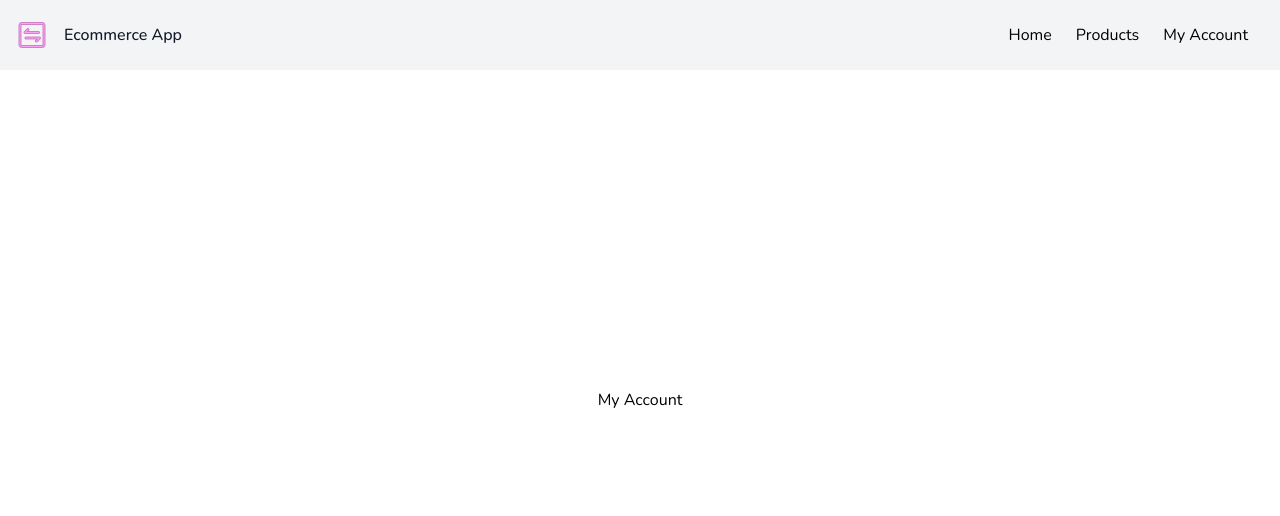
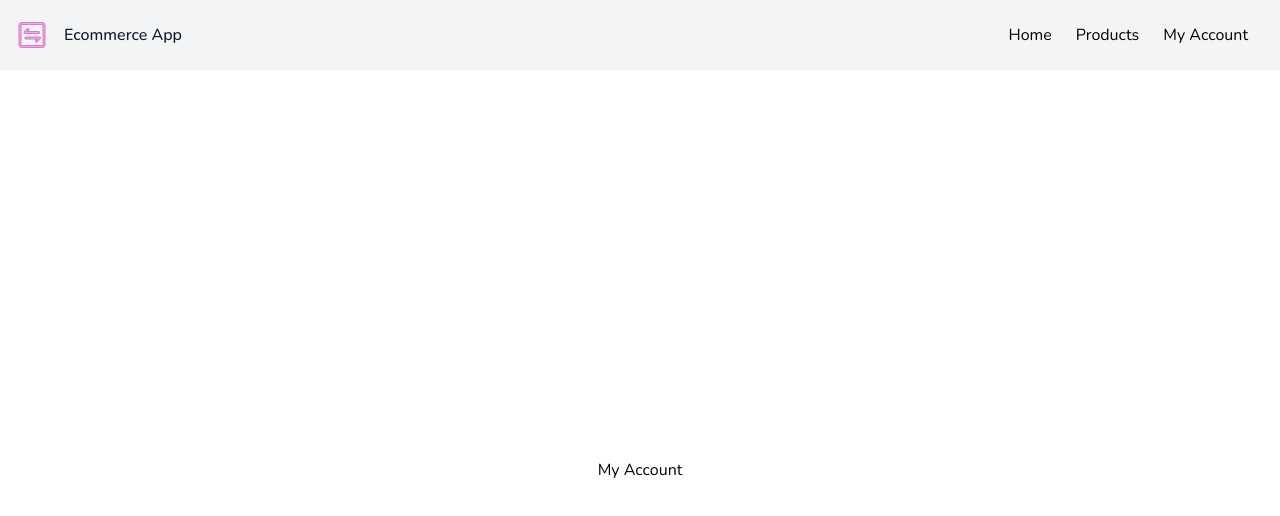
Before and after one commit to ElJoshua08/Ecommerse-App, a React (Vite) app: page /my-account in a window 1280 px wide. Shown: the top 516 px of the page. Built offline with nearby package versions, Linux system fonts and the light colour scheme.

Commit message:
Custom scrollbar

```diff
--- a/src/App.jsx
+++ b/src/App.jsx
@@ -10,11 +10,22 @@ function App() {
     <div className="App">
       <Router>
         <Header />
+        <div className="flex-grow flex items-center justify-center flex-wrap gap-4 w-full mt-[70px] min-h-screen top-70 relative p-5">
         <Routes>
-          <Route path="/" element={<Home />} />
-          <Route path="/my-account" element={<MyAccount />} />
-          <Route path="/products" element={<Products />} />
+          <Route
+            path="/"
+            element={<Home />}
+          />
+          <Route
+            path="/my-account"
+            element={<MyAccount />}
+          />
+          <Route
+            path="/products"
+            element={<Products />}
+          />
         </Routes>
+        </div>
         <Footer />
       </Router>
     </div>
--- a/src/index.css
+++ b/src/index.css
@@ -2,19 +2,30 @@
 @tailwind components;
 @tailwind utilities;
 
-body, .App {
-position: absolute;
+body,
+.App,
+#root {
+  position: absolute;
   overflow: hidden;
   min-height: 100vh;
   width: 100%;
   top: 0;
   left: 0;
 }
+
 #root {
-  position: absolute;
   overflow: auto;
-  min-height: 100vh;
-  width: 100%;
-  top: 0;
-  left: 0;
+
+  &::-webkit-scrollbar {
+    width: 8px;
+  }
+
+
+
+  &::-webkit-scrollbar-thumb {
+    appearance: none;
+    width: 6px;
+    border-radius: 10px;
+    @apply bg-accent-dark;
+  }
 }
--- a/src/pages/Home/index.jsx
+++ b/src/pages/Home/index.jsx
@@ -5,27 +5,25 @@ const Home = () => {
   const [items, setItems] = useState([]);
 
   useEffect(() => {
-    console.log('fetching data');
     async function fetchData() {
       const res = await fetch('https://fakestoreapi.com/products');
       const data = await res.json();
 
       setItems(data);
-      console.log(data[0]);
     }
 
     fetchData();
   }, []);
 
   return (
-    <main className="flex-grow flex items-center justify-center flex-wrap gap-4 w-full mt-[70px] min-h-screen top-70 relative p-5">
+    <>
       {items.map((item) => (
         <Card
           key={item.id}
           item={item}
         />
       ))}
-    </main>
+    </>
   );
 };
 
--- a/src/pages/MyAccount/index.jsx
+++ b/src/pages/MyAccount/index.jsx
@@ -1,12 +1,9 @@
-import Header from '@/components/Header';
 
 const MyAccount = () => {
   return (
-    <div className="flex flex-col items-center justify-center h-screen">
-      <div>
-        <h1>My Account</h1>
-      </div>
-    </div>
+    <>
+      <h1>My Account</h1>
+    </>
   );
 };
 
--- a/src/pages/Products/index.jsx
+++ b/src/pages/Products/index.jsx
@@ -1,10 +1,8 @@
 const Products = () => {
   return (
-    <div className="flex flex-col items-center justify-center h-lvh">
-      <main className="flex-grow flex items-center justify-center flex-wrap gap-4 w-full max-w-7xl mx-auto mt-[70px] absolute top-0 left-0 right-0 bottom-0 py-3 px-5">
+    <>
         <h1 className="text-2xl font-bold">Products</h1>
-      </main>
-    </div>
+    </>
   );
 };
 
```
